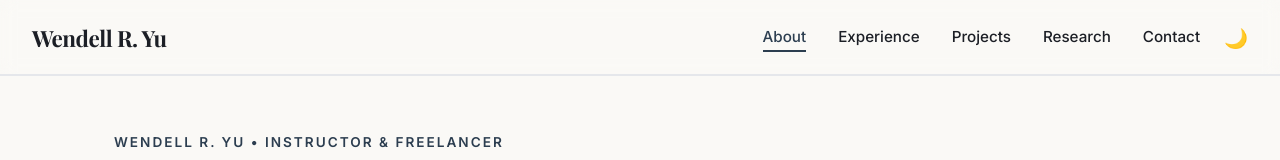
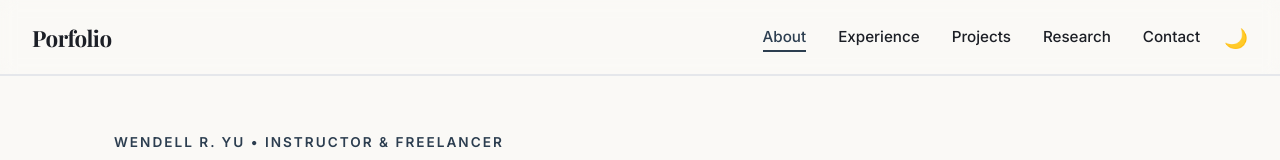
Before and after one commit to wendelrivasyu/dellPortfolio, a plain HTML site: page index.html in a window 1280 px wide. Shown: the top 160 px of the page. Drawn offline with nearby package versions, Linux system fonts and the light colour scheme; a web font is replaced by a local one.

Commit message:
Update title and logo text in index.html

```diff
--- a/index.html
+++ b/index.html
@@ -3,7 +3,7 @@
 <head>
     <meta charset="UTF-8">
     <meta name="viewport" content="width=device-width, initial-scale=1.0">
-    <title>Wendell R. Yu | Instructor & Freelancer</title>
+    <title>Wendell R. Yu | Porfolio</title>
     <link href="https://fonts.googleapis.com/css2?family=Inter:wght@300;400;500;600&family=Playfair+Display:ital,wght@0,400;0,600;0,700;1,400&display=swap" rel="stylesheet">
     <style>
         /* --- Core Variables --- */
@@ -239,7 +239,7 @@
 <body>
 
     <nav id="navbar">
-        <div class="logo">Wendell R. Yu</div>
+        <div class="logo">Porfolio</div>
         <div class="nav-controls">
             <div class="nav-links">
                 <a href="#about" class="nav-item">About</a>
```
